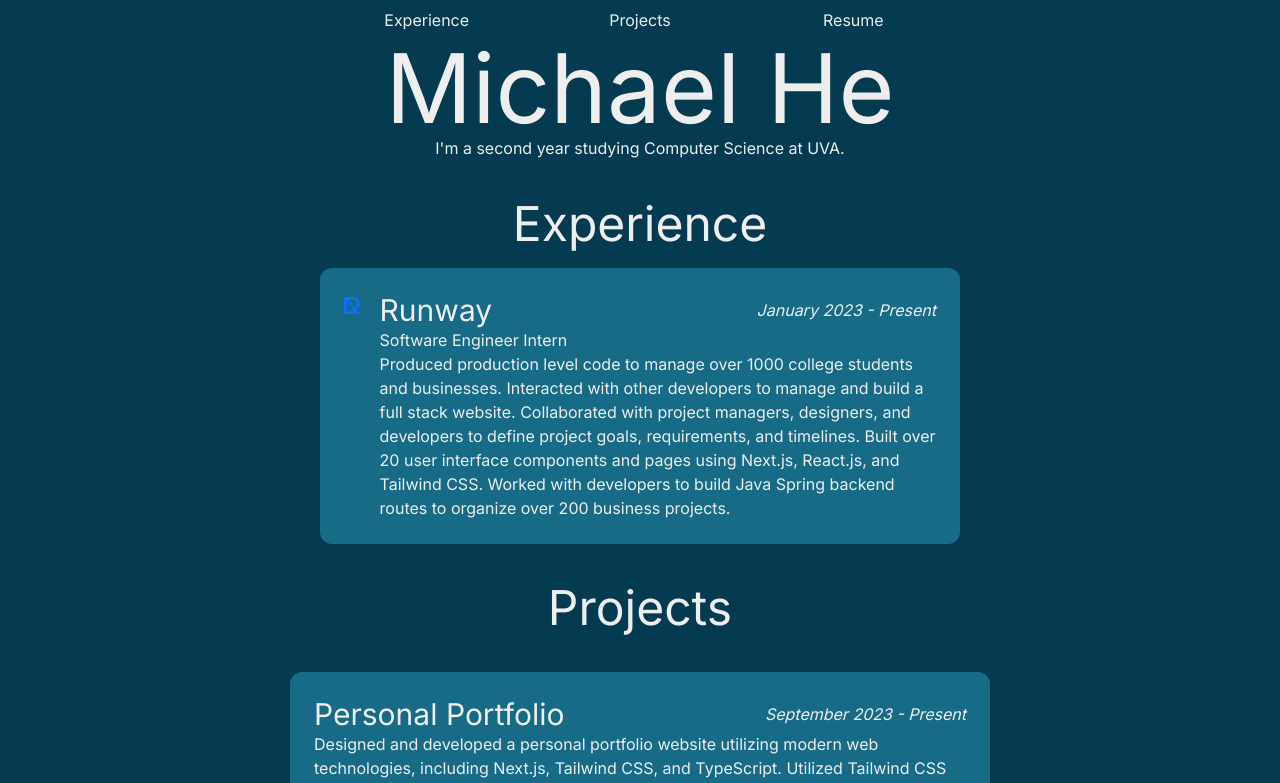
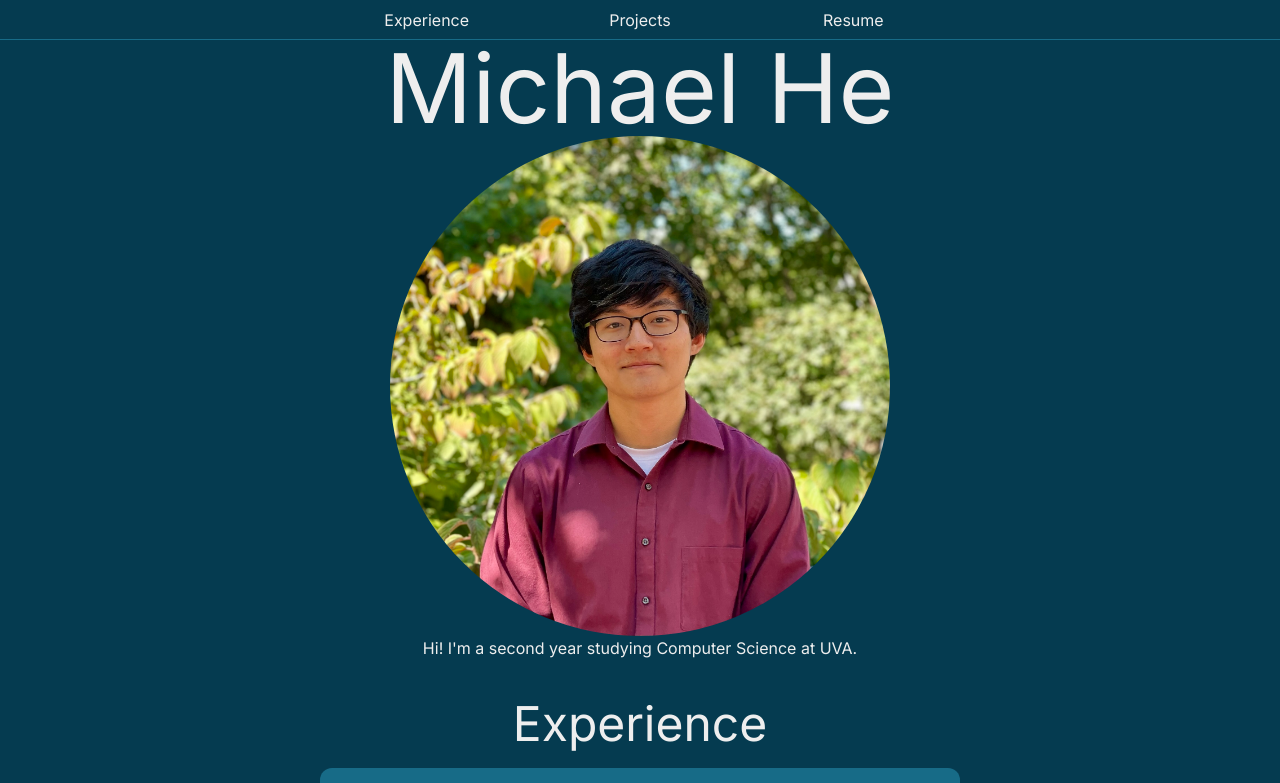
Before and after one commit to MichaelHeUVA/michaelheuva.github.io, a Next.js app: page / in a window 1280 px wide. Shown: the top 783 px of the page. Built offline with nearby package versions, Linux system fonts and the light colour scheme.

Commit message:
Added Image

```diff
--- a/next.config.js
+++ b/next.config.js
@@ -2,6 +2,7 @@
 const nextConfig = {
   output: "export",
   images: {
+    unoptimized: true,
     loader: "akamai",
     path: "",
   },
--- a/src/components/Home/page.tsx
+++ b/src/components/Home/page.tsx
@@ -1,9 +1,18 @@
 import React from "react";
+import Image from "next/image";
+
 export default function Home() {
   return (
     <div className="flex flex-col items-center">
       <div className="text-8xl">Michael He</div>
-      <div>I&apos;m a second year studying Computer Science at UVA.</div>
+      <Image
+        className="rounded-full"
+        src="./FullSizeRender.jpeg"
+        width={500}
+        height={0}
+        alt=""
+      />
+      <div>Hi! I&apos;m a second year studying Computer Science at UVA.</div>
     </div>
   );
 }
--- a/src/components/Navbar/index.tsx
+++ b/src/components/Navbar/index.tsx
@@ -4,7 +4,7 @@ import { NavbarList } from "@/utils/constants";
 export default function Navbar() {
   return (
     <>
-      <div className="flex justify-center h-10 shadow-sm">
+      <div className="flex justify-center h-10 border-b-[1px] border-[#176B87]">
         <div className="flex justify-between w-1/2">
           {NavbarList.map((items) =>
             items.name === "Resume" ? (
```
Also changed, not shown: public/FullSizeRender.jpeg (added), 1 other file (tests, documents, lock files or other folders).
